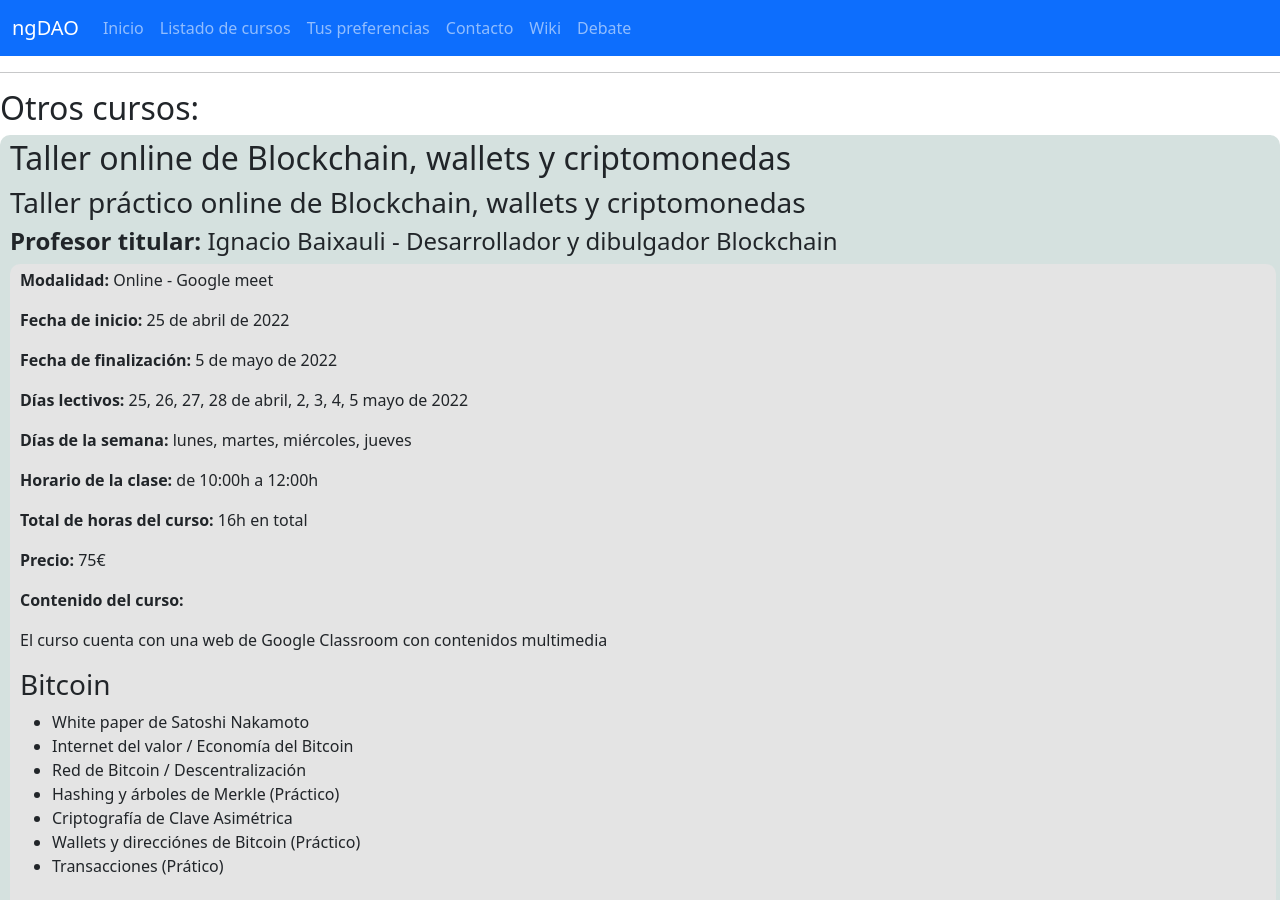
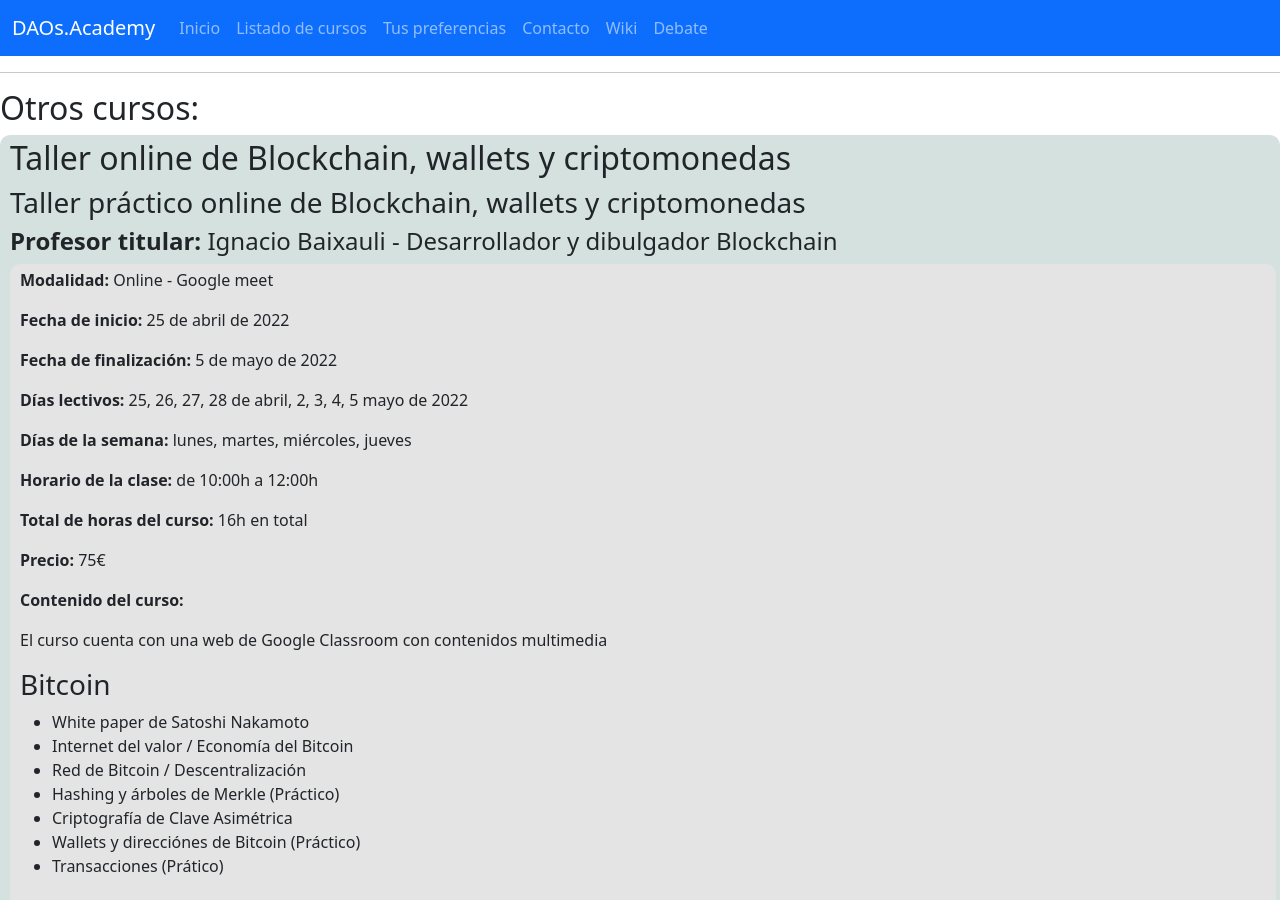
Before and after one commit to DAOsAcademy/DAOsAcademy, a Jekyll site: the page built from _cursos/blockchainv3.md, in a window 1280 px wide and 900 px high. Built offline with Jekyll 4.4.1, drawn with Linux system fonts in a browser that asks for light colours.

Commit message:
Update menubsp.html

```diff
--- a/_includes/menubsp.html
+++ b/_includes/menubsp.html
@@ -1,6 +1,6 @@
 <nav class="navbar navbar-expand-lg navbar-light navbar-dark bg-primary">
   <div class="container-fluid">
-    <a class="navbar-brand" href="#">ngDAO</a>
+    <a class="navbar-brand" href="#">DAOs.Academy</a>
     <button class="navbar-toggler" type="button" data-bs-toggle="collapse" data-bs-target="#navbarSupportedContent" aria-controls="navbarSupportedContent" aria-expanded="false" aria-label="Toggle navigation">
       <span class="navbar-toggler-icon"></span>
     </button>
```
